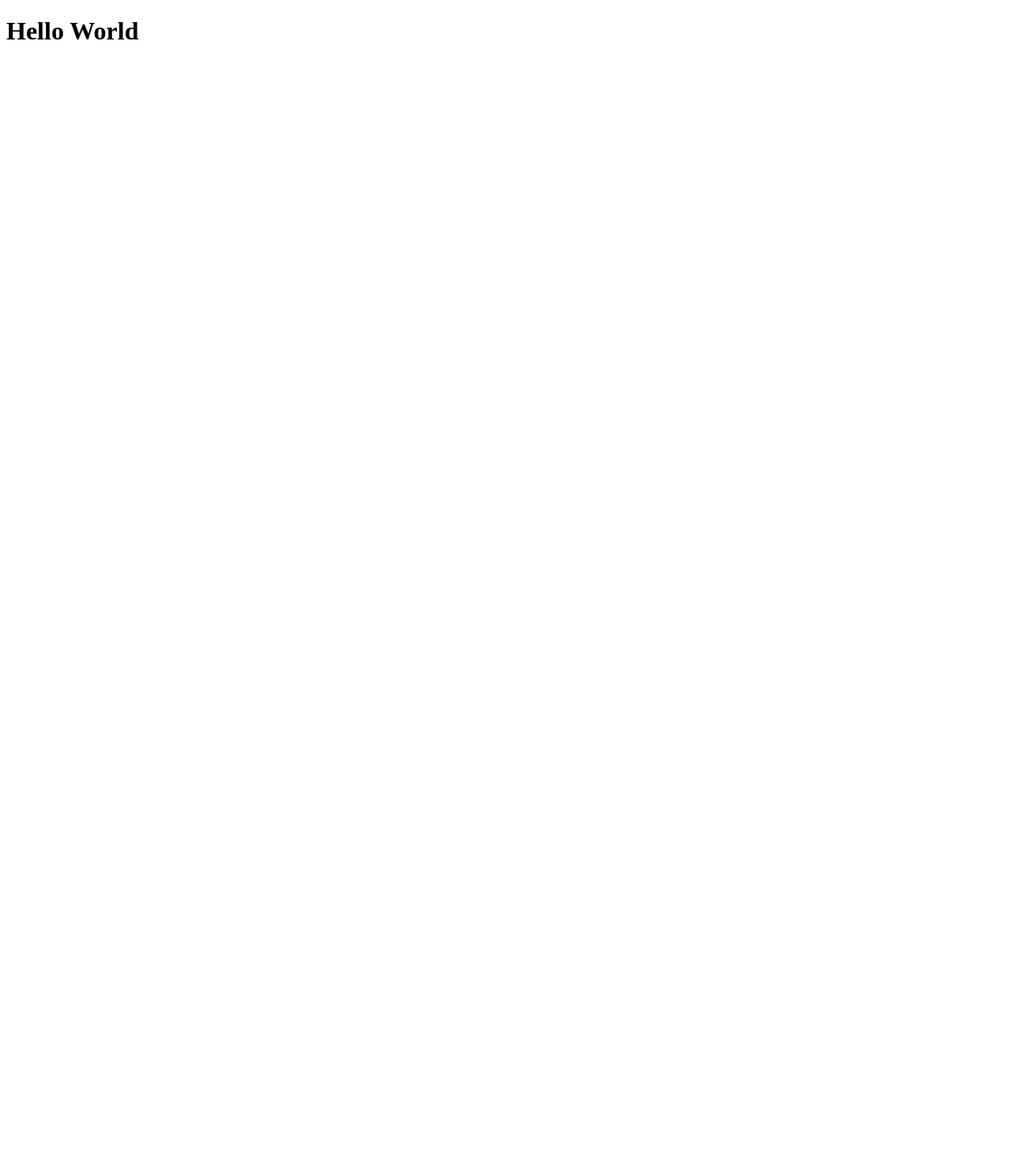
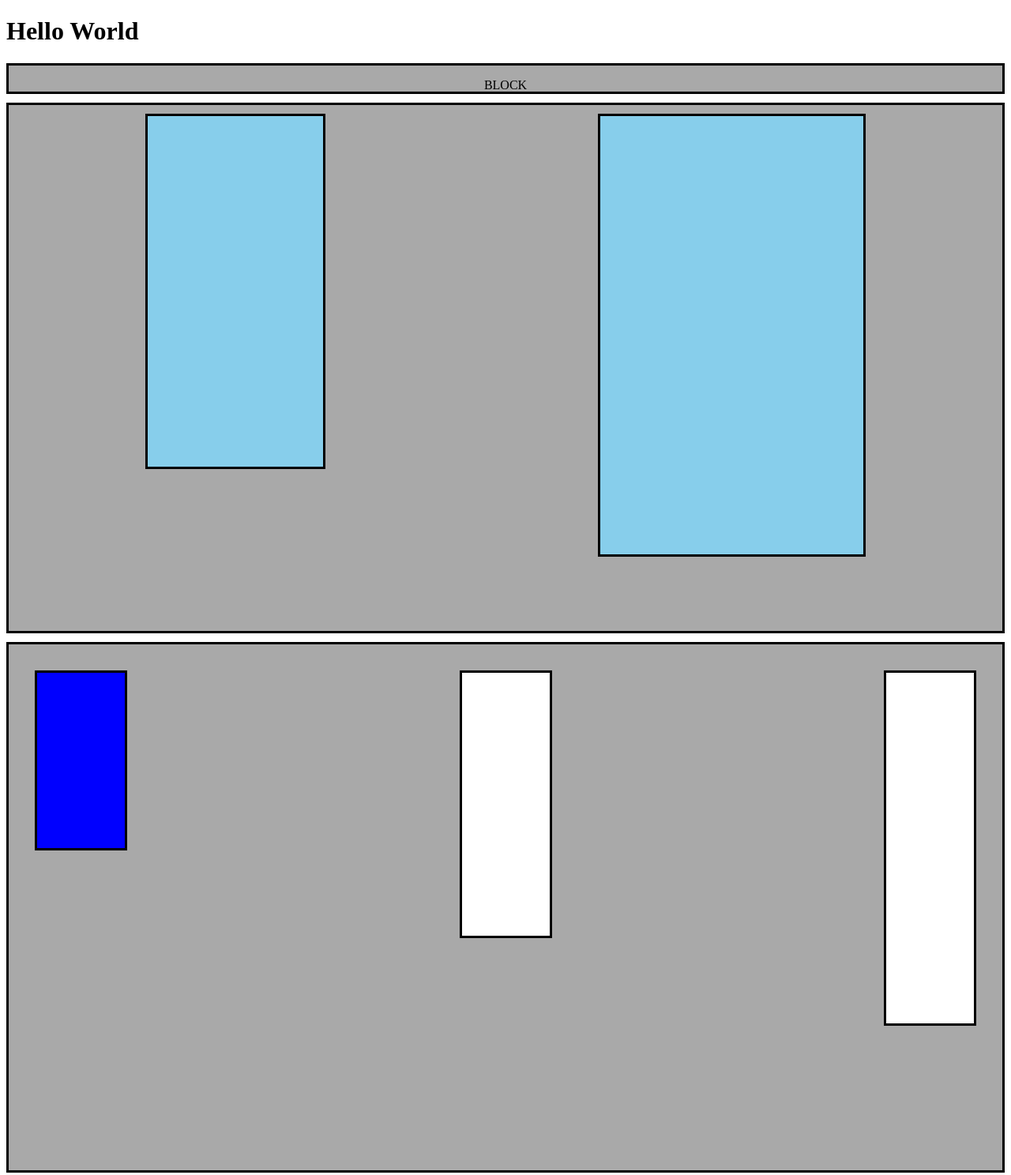
Before and after one commit to kriskorybut/KKW-Project-Code-Project, a plain HTML site: page index.html in a window 1280 px wide. Shown: the whole page at 79% size. Before the commit the page ends 800 px from the top, so only its background shows below. Drawn offline with Linux system fonts and the light colour scheme.

Commit message:
two new files

```diff
--- a/css/style.css
+++ b/css/style.css
@@ -7,7 +7,7 @@ div {border:solid}
 #boxer {height: 444px; width: 222px; background-color: skyblue; margin: 11px}
 #doberman {height: 555px; width:333px; background-color: skyblue; margin: 11px}
 
-#bird {display:flex; flex-direction: left; justify-content: space-between; background-color: darkgrey; height: 666px}
+#bird {display:flex; flex-direction: row; justify-content: space-between; background-color: darkgrey; height: 666px}
 
 #crow {height: 222px;width: 111px; background-color: blue; margin:33px}
 
--- a/index.html
+++ b/index.html
@@ -13,6 +13,28 @@
 
 <h1>Hello World</h1>
 
+<div id="cat"><p>BLOCK</p></div>
+
+    <div id="dog">
+
+    <div id="boxer"></div>
+
+    <div id="doberman"></div>
+
+    </div>
+
+    <div id="bird">
+
+    <div id="crow"></div>
+
+    <div id="sparrow"></div>
+
+    <div id="kiwi"></div>
+
+    </div>
+
+    </body>
+
 </body>
 
 </html>
```
